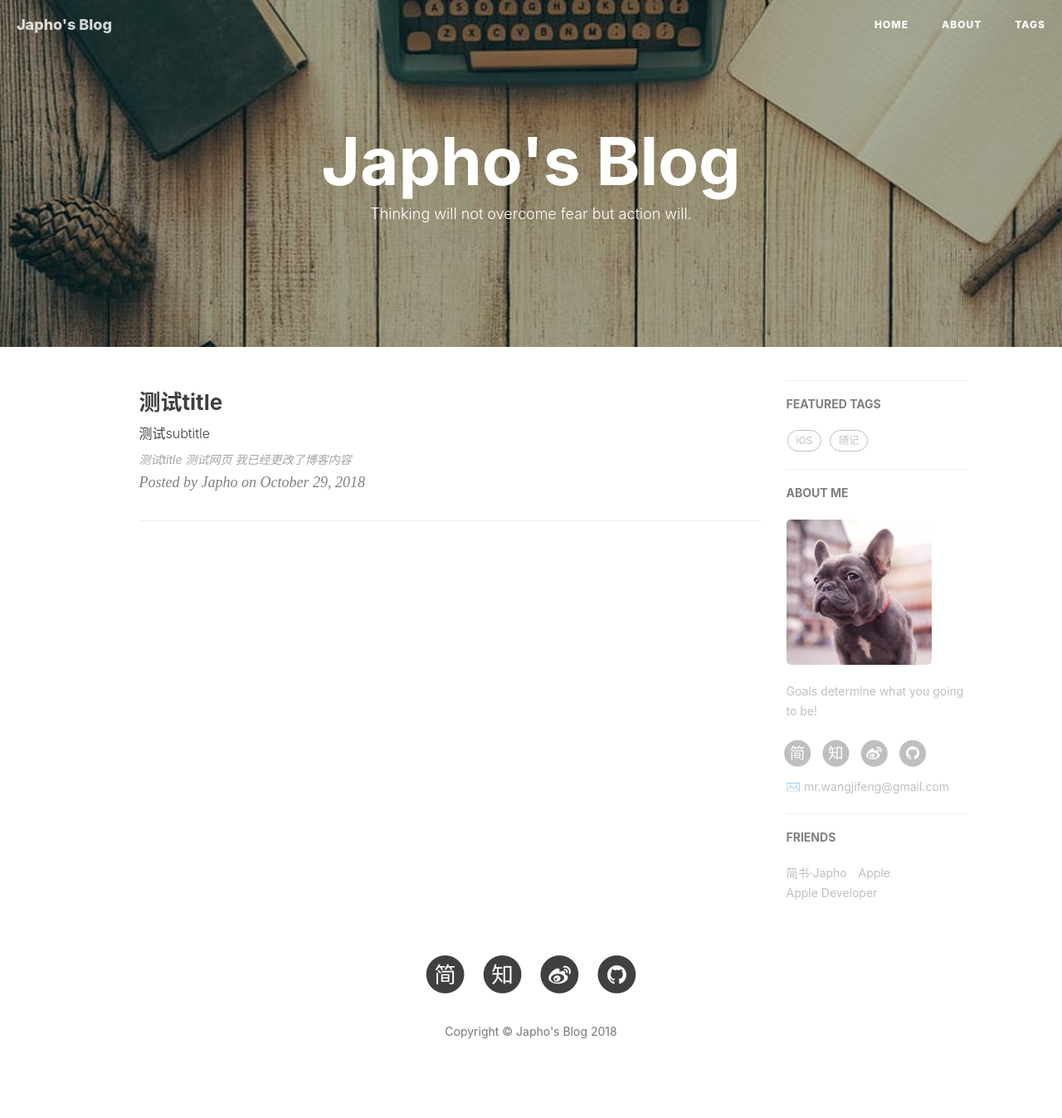
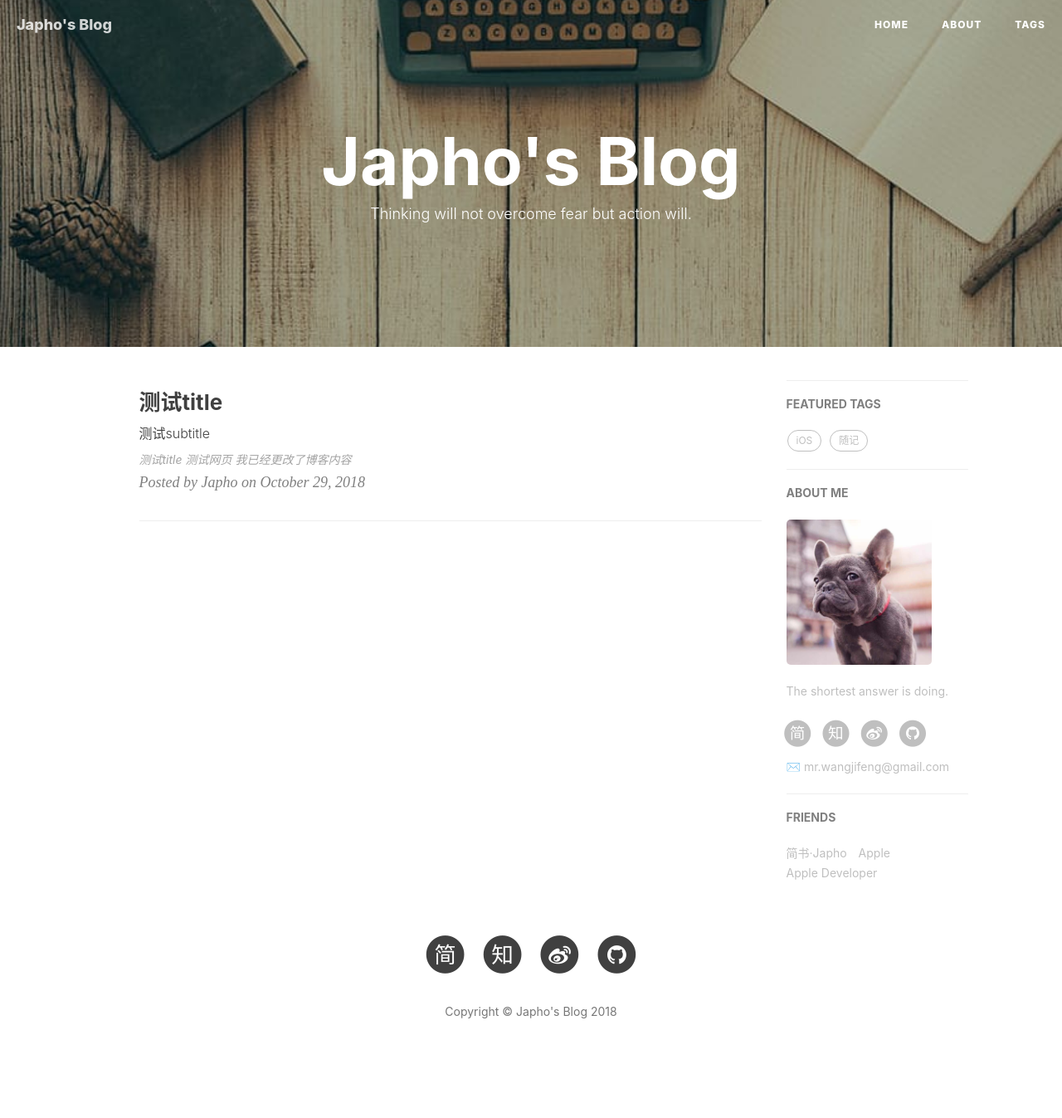
Before and after one commit to japho/japho.github.io, a Jekyll site: the page built from index.html, in a window 1280 px wide. Shown: the whole page at 83% size. Built offline with Jekyll 4.4.1, drawn with Linux system fonts in a browser that asks for light colours; nearby versions of some CDN libraries; the list of posts is cut into pages by our own code; comment, search, counter and statistics services are not loaded; after the commit the page ends 1323 px from its top, so only the background shows below that.

Commit message:
Update _config.yml

```diff
--- a/_config.yml
+++ b/_config.yml
@@ -11,7 +11,7 @@
 
 # Sidebar settings
 sidebar: true                           # whether or not using Sidebar.
-sidebar-about-description: "Goals determine what you going to be!"
+sidebar-about-description: "The shortest answer is doing."
 sidebar-avatar: /img/about-BY-gentle.jpg      # use absolute URL, seeing it's used in both `/` and `/about/`
 
 
```
